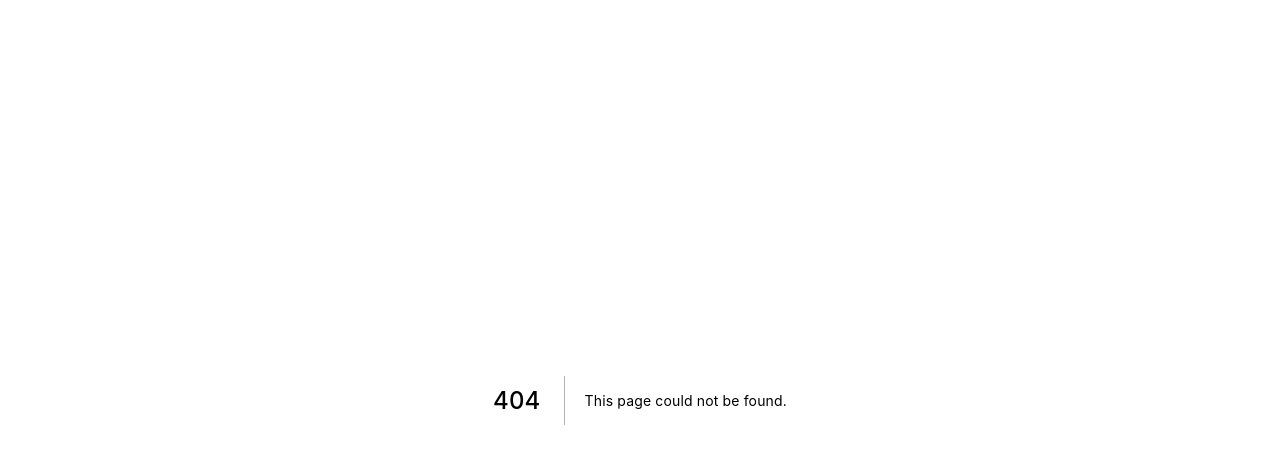
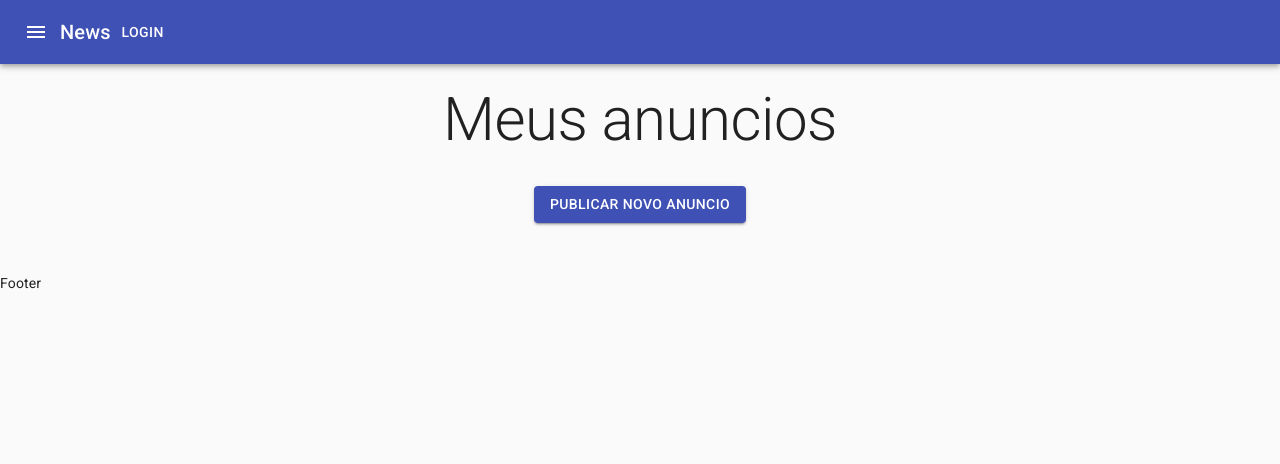
Before and after one commit to walterjrr/ANUNX-olx-clone, a Next.js app: page /user/Dashboard in a window 1280 px wide. Before the commit this address had no page. Shown: the top 464 px of the page. Built offline with nearby package versions, Linux system fonts and the light colour scheme.

Commit message:
adcionando o header e o titulo do projeto

```diff
--- a/pages/_app.js
+++ b/pages/_app.js
@@ -11,7 +11,7 @@ export default function MyApp(props) {
   return (
     <React.Fragment>
       <Head>
-        <title>My page</title>
+        <title>ANUNX</title>
         <meta name="viewport" content="minimum-scale=1, initial-scale=1, width=device-width" />
       </Head>
       <ThemeProvider theme={theme}>
--- /dev/null
+++ b/pages/user/Dashboard.js
@@ -0,0 +1,35 @@
+import TemplateDefault from "../../src/Template/Default"
+import Container from '@material-ui/core/Container'
+import { Typography } from "@material-ui/core"
+import { makeStyles } from '@material-ui/core/styles'
+import { Button } from "@material-ui/core"
+
+const useStyles = makeStyles(() => ({
+  Container: {
+    padding: '20px'
+  },
+  buttonAdd: {
+    margin: '30px auto',
+    display: 'block',
+  }
+}))
+
+function Home() {
+  const classes = useStyles()
+  return (
+    <>
+      <TemplateDefault>
+        <Container maxWidth="sm" className={classes.Container}>
+          <Typography component="h1" variant="h2" align="center">
+            Meus anuncios
+          </Typography>
+          <Button variant="contained" color="primary" className={classes.buttonAdd}>
+            Publicar Novo Anuncio
+          </Button>
+        </Container>
+      </TemplateDefault>
+    </>
+  )
+}
+
+export default Home
--- /dev/null
+++ b/src/Template/Default.js
@@ -0,0 +1,13 @@
+import Header from '../components/appBar'
+
+const Default = ({children}) => {
+    return(
+        <>
+            <Header>HEADER</Header>
+            {children}
+            <footer>Footer</footer>
+        </>
+    )
+}
+
+export default Default
--- /dev/null
+++ b/src/components/appBar.js
@@ -0,0 +1,32 @@
+import * as React from 'react';
+import AppBar from '@material-ui/core/AppBar';
+import Box from '@material-ui/core/Box';
+import Toolbar from '@material-ui/core/Toolbar';
+import Typography from '@material-ui/core/Typography';
+import Button from '@material-ui/core/Button';
+import IconButton from '@material-ui/core/IconButton';
+import MenuIcon from '@material-ui/icons/Menu';
+
+export default function ButtonAppBar() {
+  return (
+    <Box sx={{ flexGrow: 1 }}>
+      <AppBar position="static">
+        <Toolbar color="primary">
+          <IconButton
+            size="large"
+            edge="start"
+            color="inherit"
+            aria-label="menu"
+            sx={{ mr: 2 }}
+          >
+            <MenuIcon />
+          </IconButton>
+          <Typography variant="h6" component="div" sx={{ flexGrow: 1 }}>
+            News
+          </Typography>
+          <Button color="inherit">Login</Button>
+        </Toolbar>
+      </AppBar>
+    </Box>
+  );
+}
```
Also changed, not shown: pages/index.js (deleted, +0 -7 lines).
